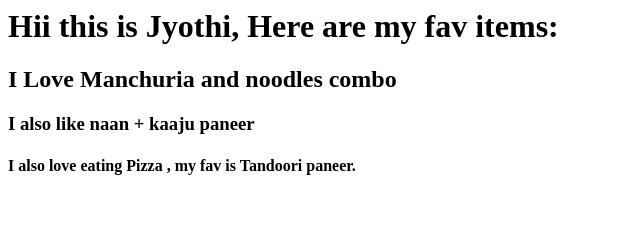
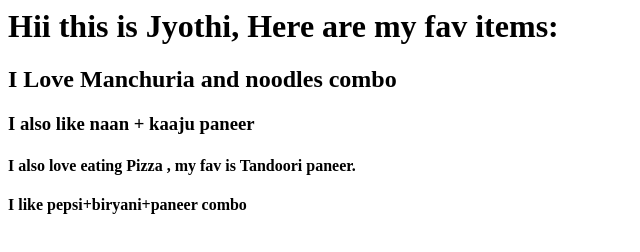
Before and after one commit to Jyothi-03/foodmate, a plain HTML site: page index.html in a window 1280 px wide. Shown: the whole page, without its empty margins (0-640 px from the left). Drawn offline with Linux system fonts and the light colour scheme.

Commit message:
Update index.html

```diff
--- a/index.html
+++ b/index.html
@@ -5,5 +5,6 @@
         <h2>I Love Manchuria and noodles combo</h2>
         <h3>I also like naan + kaaju paneer</h3>
         <H4>I also love eating Pizza , my fav is Tandoori paneer.</H4>
+        <h4>I like pepsi+biryani+paneer combo</h4>
     </body>
 </html>
```
